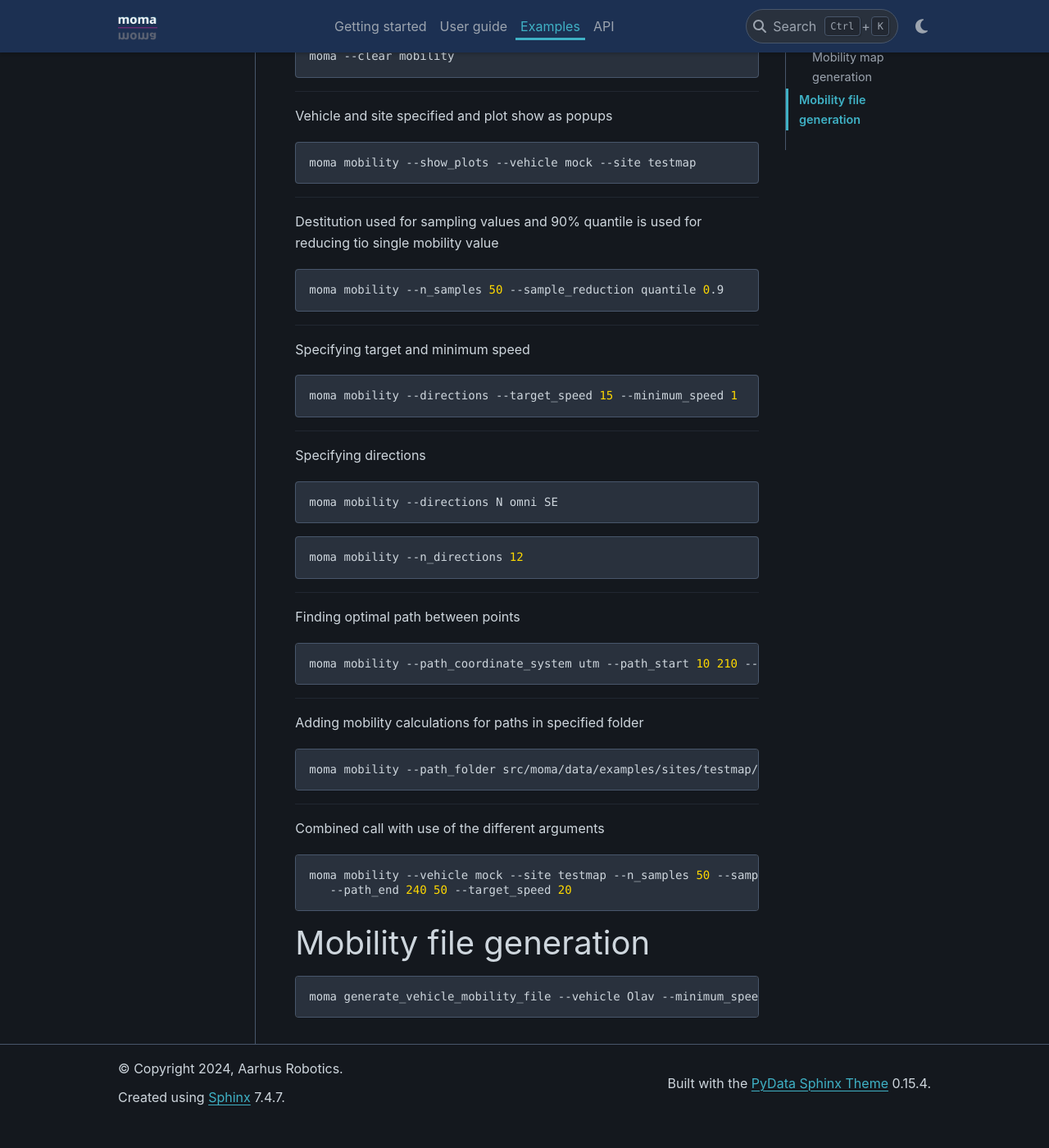
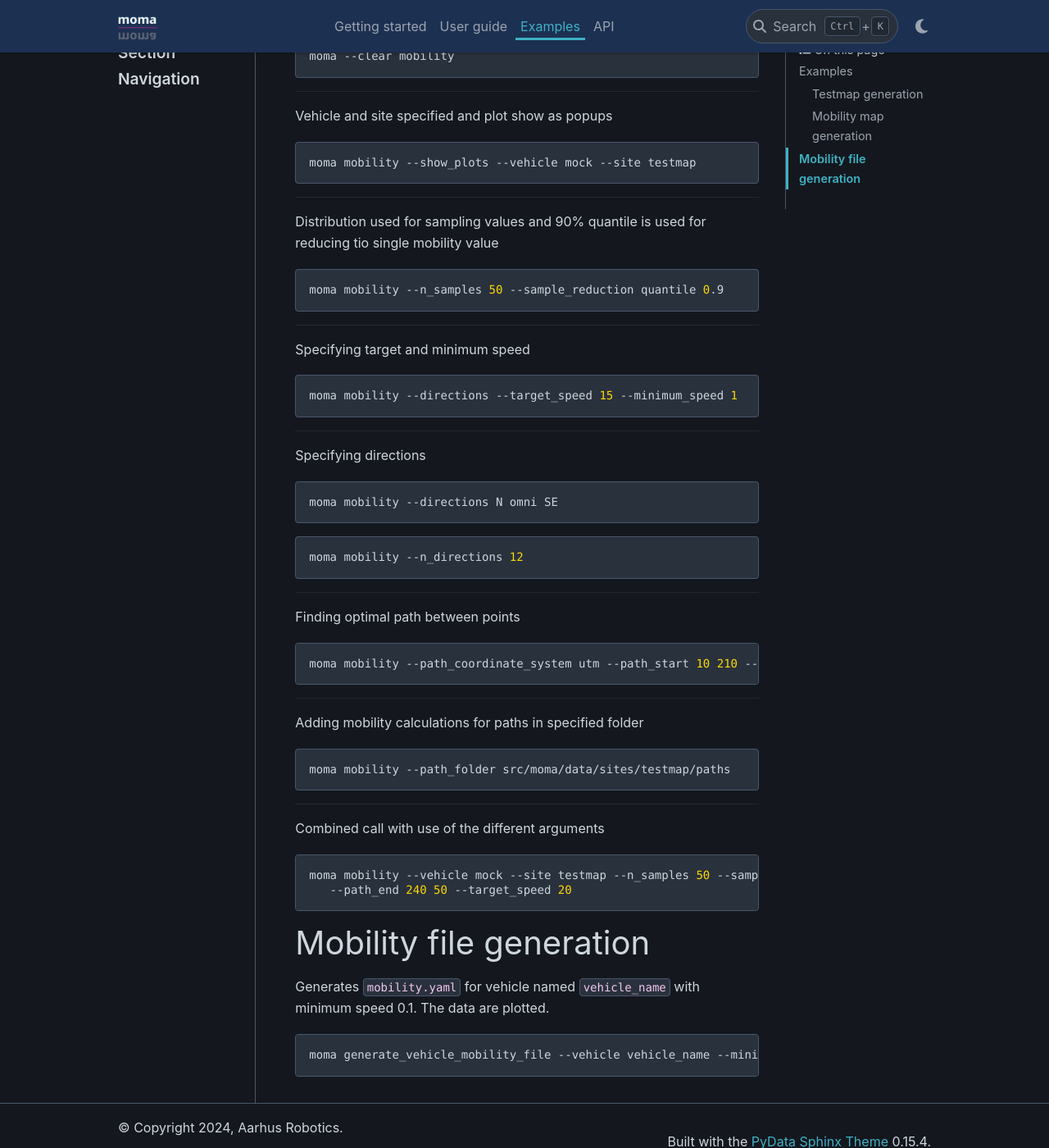
Before and after one commit to yangben2019/moma, a Sphinx documentation site: the page built from docs/source/pages/examples/index.md, in a window 1280 px wide and 1400 px high, scrolled down 780 px. Shown: the whole window at 82% size. Built offline with Sphinx 7.4.7 and the PyData theme 0.15.4, drawn with Linux system fonts in a browser that asks for light colours; before the commit the page ends 2147 px from its top, so only the background shows below that.

````diff
--- a/docs/source/pages/examples/index.md
+++ b/docs/source/pages/examples/index.md
@@ -42,7 +42,7 @@ moma mobility --show_plots --vehicle mock --site testmap
 
 ---
 
-Destitution used for sampling values and 90% quantile is used for reducing tio single mobility value
+Distribution used for sampling values and 90% quantile is used for reducing tio single mobility value
 
 ```shell
 moma mobility --n_samples 50 --sample_reduction quantile 0.9
@@ -81,7 +81,7 @@ moma mobility --path_coordinate_system utm --path_start 10 210 --path_end 140 40
 Adding mobility calculations for paths in specified folder
 
 ```shell
-moma mobility --path_folder src/moma/data/examples/sites/testmap/paths
+moma mobility --path_folder src/moma/data/sites/testmap/paths
 ```
 
 ---
@@ -97,6 +97,8 @@ moma mobility --vehicle mock --site testmap --n_samples 50 --sample_reduction me
 
 # Mobility file generation
 
+Generates `mobility.yaml` for vehicle named `vehicle_name` with minimum speed 0.1. The data are plotted.
+
 ```shell
-moma generate_vehicle_mobility_file --vehicle Olav --minimum_speed 0.1 --plot
+moma generate_vehicle_mobility_file --vehicle vehicle_name --minimum_speed 0.1 --plot
 ```
````
Also changed, not shown: docs/source/pages/getting-started/index.md (+2 -2 lines), docs/source/pages/user-guide/components/index.md (+8 -4 lines), docs/source/pages/user-guide/index.md (+6 -6 lines).
